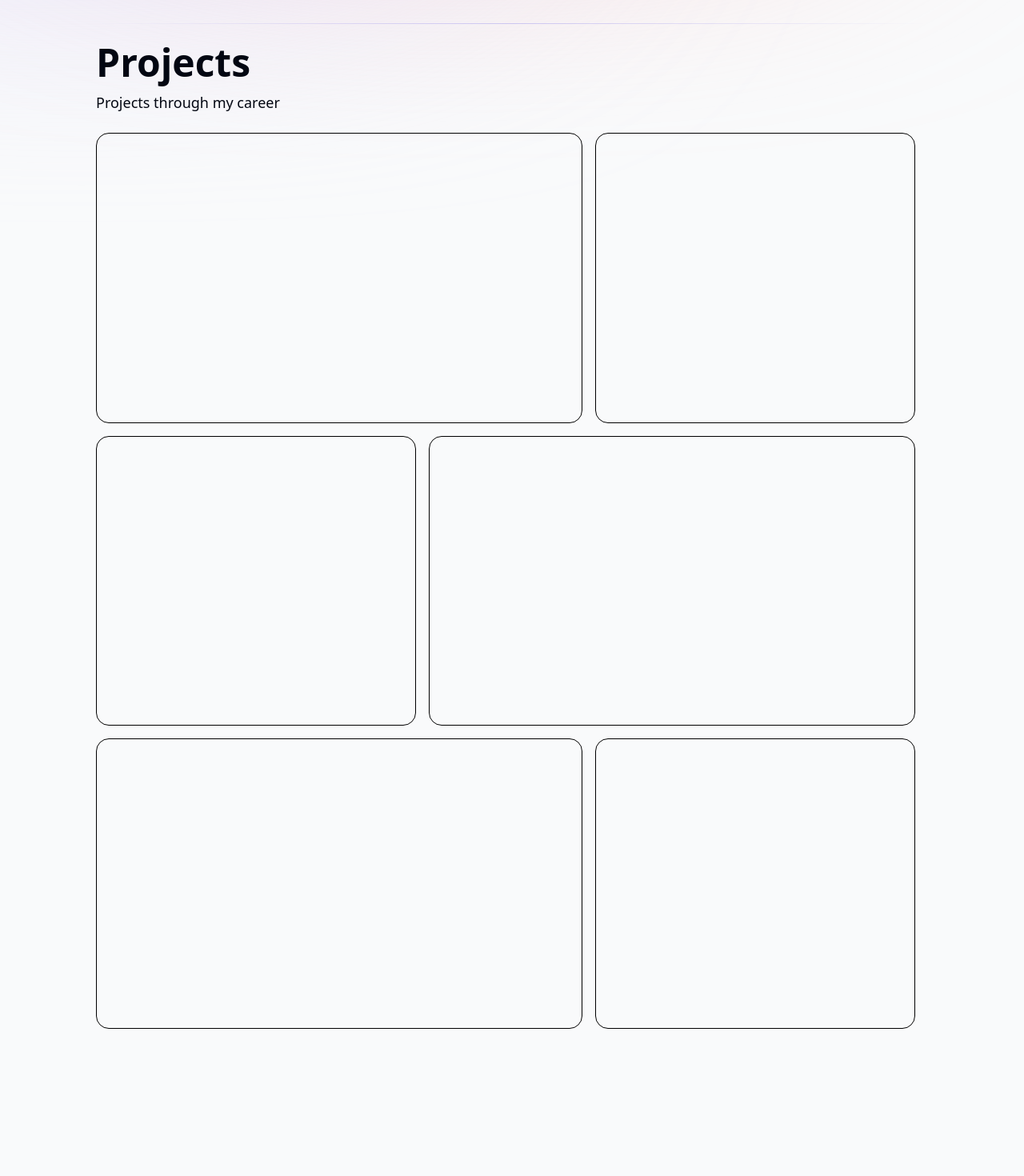
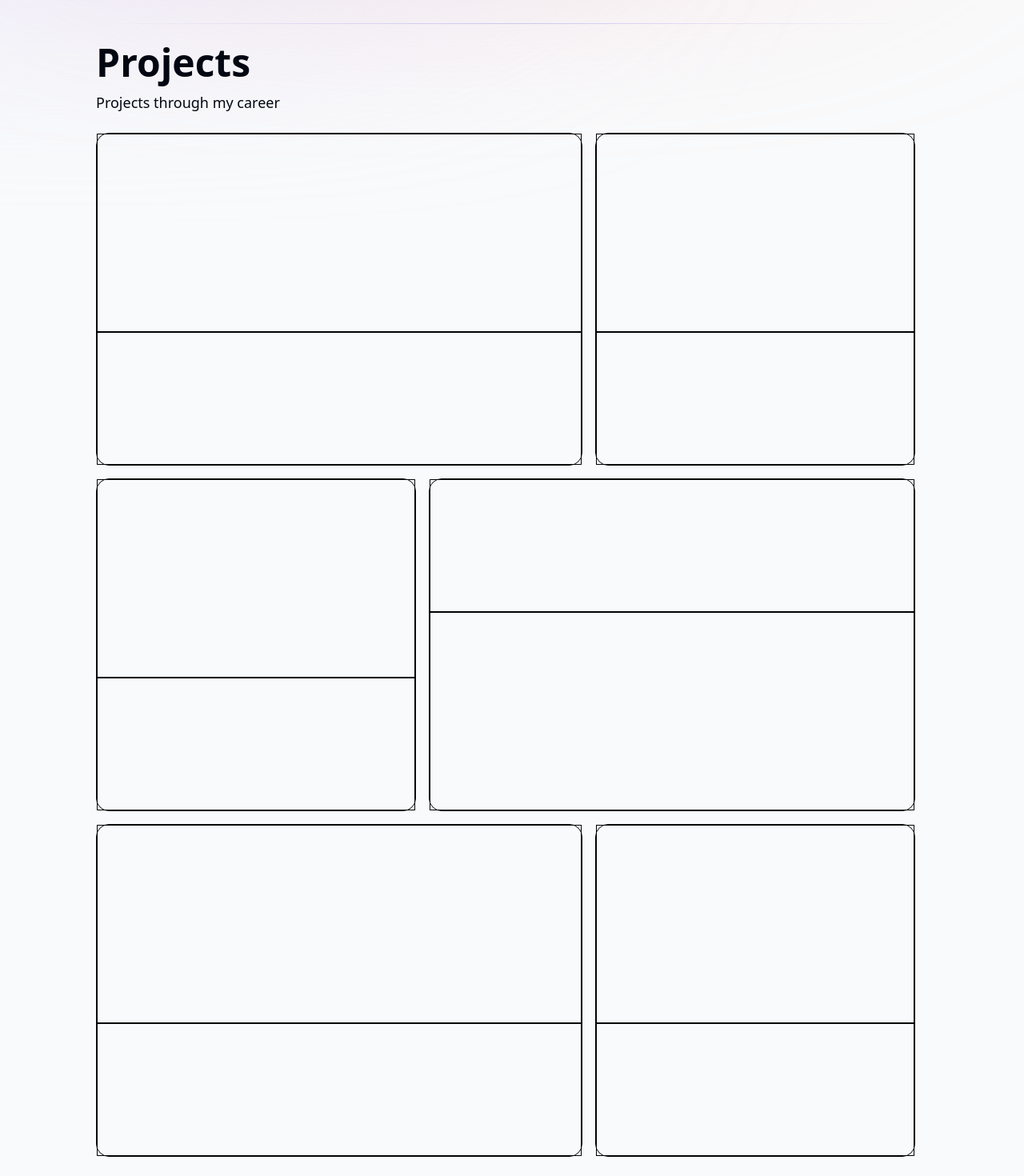
Before and after one commit to BautiSobenko/portfolio, a Next.js app: page / in a window 1280 px wide. Shown: the part 628-2098 px from the top of the page at 80% size. Before the commit the page ends 1938 px from the top, so only its background shows below. Built offline with nearby package versions, Linux system fonts and the light colour scheme.

Commit message:
Grid on project cards

```diff
--- a/src/components/ui/CourseCard.tsx
+++ b/src/components/ui/CourseCard.tsx
@@ -12,26 +12,31 @@ export const CourseCard = () => {
           Projects through my career
         </p>
       </div>
-      <div className="grid h-[70rem] md:grid-cols-5 md:grid-rows-12 gap-4 text-center justify-center sm:grid-cols-2 md:max-w-[64rem] ">
-        <div className="p-6 rounded-2xl row-start-1 row-span-4 col-start-1 col-span-3 border border-black">
-          <div>
-
-          </div>
-          <div>
-
-          </div>
-          {/* <Image
-            src="#"
-            alt=""
-            width={500}
-            height={500}
-          /> */}
+      <div className="grid h-[80rem] md:grid-cols-5 md:grid-rows-12 gap-4 text-center justify-center sm:grid-cols-2 md:max-w-[64rem] ">
+        <div className="rounded-2xl row-start-1 row-span-4 col-start-1 col-span-3 border border-black grid md:grid-rows-[60%_40%]">
+          <div className="border border-black"></div>
+          <div className="border border-black"></div>
         </div>
-        <div className="p-6 rounded-2xl row-start-1 row-span-4 col-start-4 col-span-2 border border-black"></div>
-        <div className="p-6 rounded-2xl row-start-5 row-span-4 col-start-1 col-span-2 border border-black"></div>
-        <div className="p-6 rounded-2xl row-start-5 row-span-4 col-start-3 col-span-full border border-black"></div>
-        <div className="p-6 rounded-2xl row-start-9 row-span-4 col-start-1 col-span-3 border border-black"></div>
-        <div className="p-6 rounded-2xl row-start-9 row-span-4 col-start-4 col-span-full border border-black"></div>
+        <div className="rounded-2xl row-start-1 row-span-4 col-start-4 col-span-2 border border-black grid md:grid-rows-[60%_40%]">
+          <div className="border border-black"> </div>
+          <div className="border border-black"> </div>
+        </div>
+        <div className="rounded-2xl row-start-5 row-span-4 col-start-1 col-span-2 border border-black grid md:grid-rows-[60%_40%]">
+          <div className="border border-black"> </div>
+          <div className="border border-black"> </div>
+        </div>
+        <div className="rounded-2xl row-start-5 row-span-4 col-start-3 col-span-full border border-black grid md:grid-rows-[40%_60%]">
+          <div className="border border-black"> </div>
+          <div className="border border-black"> </div>
+        </div>
+        <div className="rounded-2xl row-start-9 row-span-4 col-start-1 col-span-3 border border-black grid md:grid-rows-[60%_40%]">
+          <div className="border border-black"> </div>
+          <div className="border border-black"> </div>
+        </div>
+        <div className="rounded-2xl row-start-9 row-span-4 col-start-4 col-span-full border border-black grid md:grid-rows-[60%_40%]">
+          <div className="border border-black"> </div>
+          <div className="border border-black"> </div>
+        </div>
       {/* {projectsData.map((project, index) => (
         <Card
           key={project.name}
```
